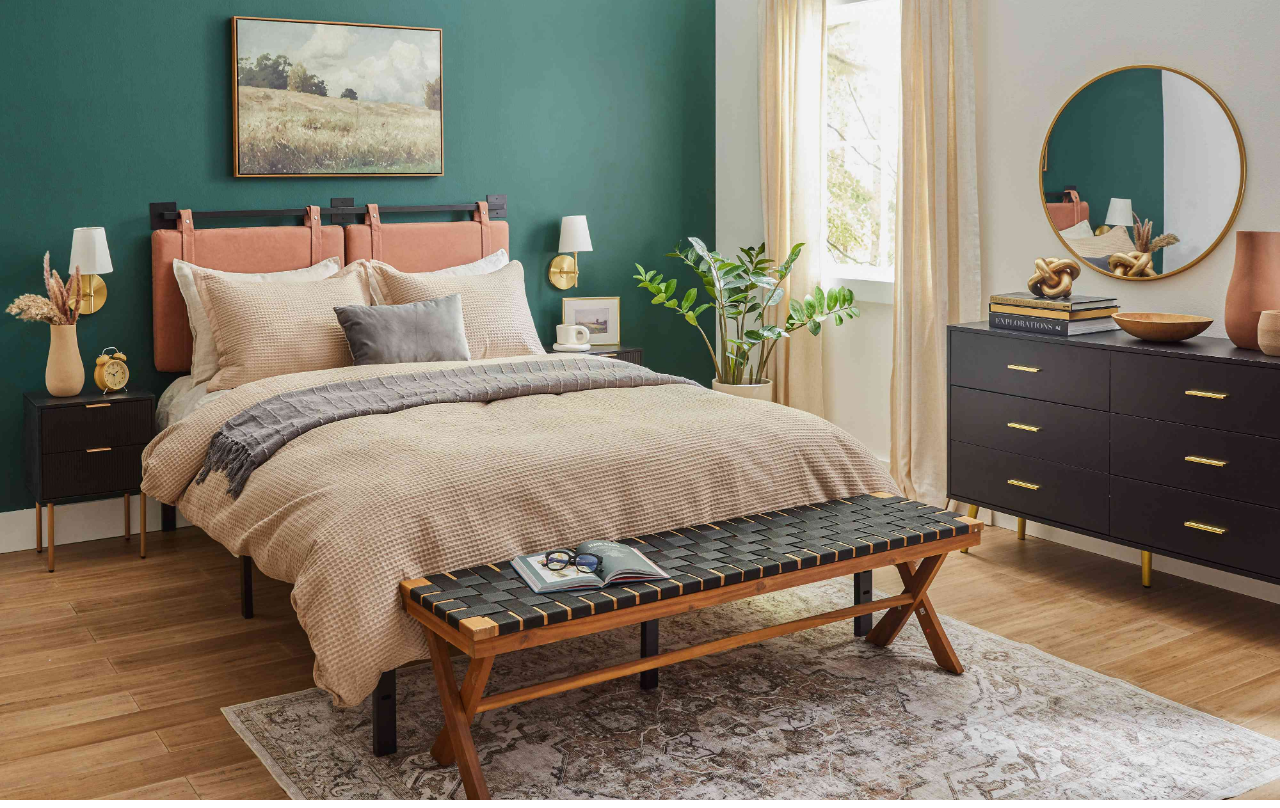
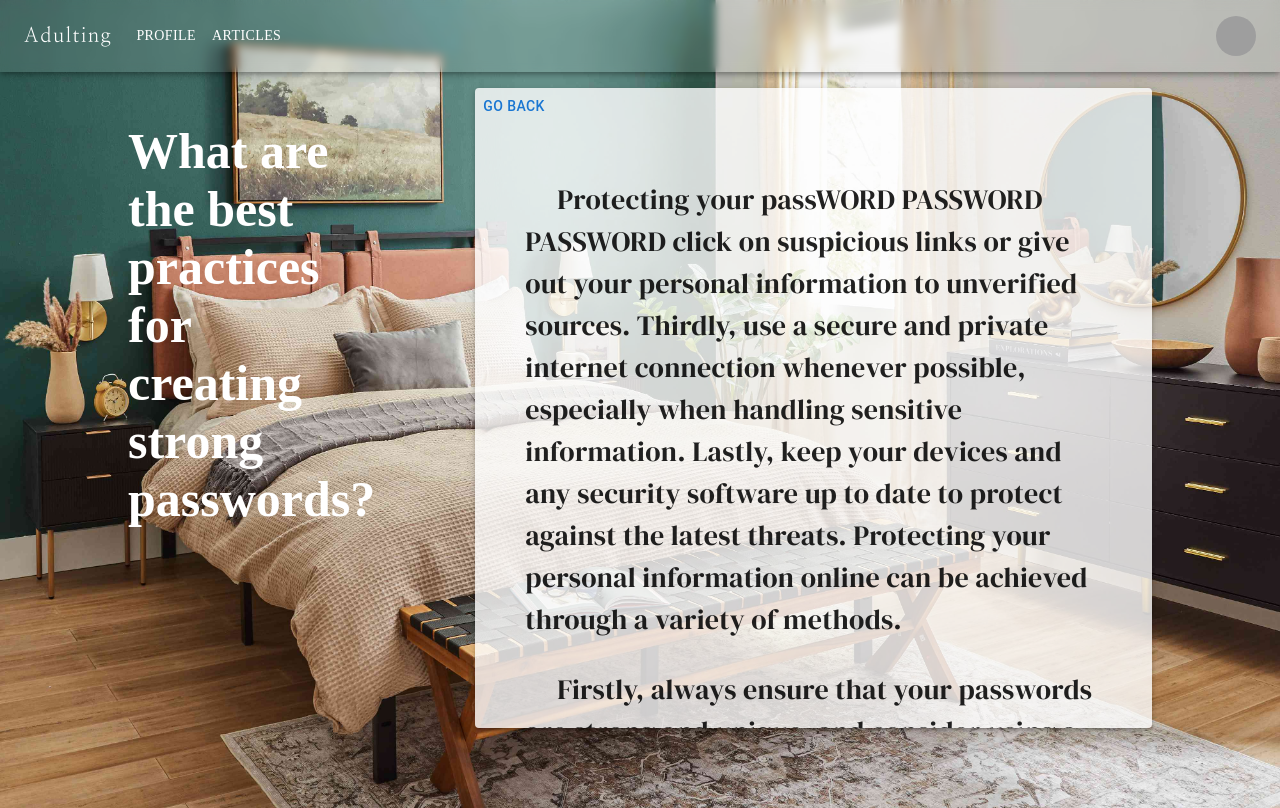
Before and after one commit to CCUE96/Adulting, a React (Vite) app in the folder Frontend/: page /forum/passwords in a window 1280 px wide. Before the commit this address had no page. Built offline with nearby package versions, Linux system fonts and the light colour scheme; grey boxes are pictures that could not be loaded.

Commit message:
created seperate url for each article

```diff
--- a/Frontend/src/components/forum/technology/passwords.jsx
+++ b/Frontend/src/components/forum/technology/passwords.jsx
@@ -1,19 +1,28 @@
 import React from 'react';
-
+import { useNavigate } from 'react-router-dom';
 import Box from '@mui/material/Box';
 import Paper from '@mui/material/Paper';
-import {Typography} from '@mui/material'
+import { Typography, Button } from '@mui/material'
 
-export default function PersonalInfo() {
+export default function Password() {
+
+    const navigate = useNavigate();
+
+    const handleGoBack = () => {
+
+        navigate(-1);
+    };
+
     return (
         <>
             <Box sx={{ display: 'grid', placeItems: 'center', height: '100vh' }}>
                 <Box sx={{ display: 'flex', justifyContent: 'center', width: '80vw', height: '80vh', padding: 2 }}>
-                <h1 style={{ color: 'white', marginRight: '100px', fontSize: '50px'}}> What are the best practices for creating strong passwords?
+                    <h1 style={{ color: 'white', marginRight: '100px', fontSize: '50px' }}> What are the best practices for creating strong passwords?
                     </h1>
-                <Paper elevation={3} sx={{overflowY: 'auto', backgroundColor: 'rgba(255, 255, 255, 0.8)'}}>
+                    <Paper elevation={3} sx={{ overflowY: 'auto', backgroundColor: 'rgba(255, 255, 255, 0.8)' }}>
+                    <Button onClick={handleGoBack}>Go Back</Button>
 
-              < Typography  sx={{paddingLeft: '50px', paddingRight: '50px', paddingTop: '25px', fontSize: '28px', textIndent: '2rem'}}>
+                        < Typography sx={{ paddingLeft: '50px', paddingRight: '50px', paddingTop: '25px', fontSize: '28px', textIndent: '2rem' }}>
                             <p className='dm-serif-display-regular'>
                                 Protecting your passWORD PASSWORD PASSWORD click on suspicious links or give out your personal information to unverified sources.
                                 Thirdly, use a secure and private internet connection whenever possible, especially when handling sensitive information.
@@ -23,7 +32,7 @@ export default function PersonalInfo() {
 
 
                         </Typography>
-                <Typography sx={{paddingLeft: '50px', paddingRight: '50px', fontSize: '28px', textIndent: '2rem'}}>
+                        <Typography sx={{ paddingLeft: '50px', paddingRight: '50px', fontSize: '28px', textIndent: '2rem' }}>
                             <p className='dm-serif-display-regular'>
 
                                 Firstly, always ensure that your passwords are strong and unique, and consider using a password manager to keep track of them.
@@ -41,7 +50,7 @@ export default function PersonalInfo() {
                         </Typography>
 
 
-                <Typography sx={{paddingLeft: '50px', paddingRight: '50px', fontSize: '28px', textIndent: '2rem'}}>
+                        <Typography sx={{ paddingLeft: '50px', paddingRight: '50px', fontSize: '28px', textIndent: '2rem' }}>
                             <p className='dm-serif-display-regular'>
 
                                 Protecting your personal information online can be achieved through a variety of methods.
--- a/Frontend/src/components/forum/technology/personalinfo.jsx
+++ b/Frontend/src/components/forum/technology/personalinfo.jsx
@@ -1,18 +1,27 @@
 import React from 'react';
-
+import { useNavigate } from 'react-router-dom';
 import Box from '@mui/material/Box';
 import Paper from '@mui/material/Paper';
-import {Typography} from '@mui/material'
+import {Button, Typography} from '@mui/material'
 
-export default function PersonalInfo() {
+
+export default function PersonalInfo( ) {
+    const navigate = useNavigate();
+
+    const handleGoBack = () => {
+
+        navigate(-1);
+    };
+
     return (
         <>
             <Box sx={{ display: 'grid', placeItems: 'center', height: '100vh' }}>
                 <Box sx={{ display: 'flex', justifyContent: 'center', width: '80vw', height: '80vh', padding: 2 }}>
-                <h1 style={{ color: 'white', marginRight: '100px', fontSize: '50px'}}>How can I protect my personal information online?</h1>
-                <Paper elevation={3} sx={{overflowY: 'auto', backgroundColor: 'rgba(255, 255, 255, 0.8)'}}>
+                    <h1 style={{ color: 'white', marginRight: '100px', fontSize: '50px' }}>How can I protect my personal information online?</h1>
+                    <Paper elevation={3} sx={{ overflowY: 'auto', backgroundColor: 'rgba(255, 255, 255, 0.8)' }}>
+                    <Button onClick={handleGoBack}>Go Back</Button>
 
-              < Typography  sx={{paddingLeft: '50px', paddingRight: '50px', paddingTop: '25px', fontSize: '28px', textIndent: '2rem'}}>
+                        < Typography sx={{ paddingLeft: '50px', paddingRight: '50px', paddingTop: '25px', fontSize: '28px', textIndent: '2rem' }}>
                             <p className='dm-serif-display-regular'>
                                 Protecting your personal information online can be achieved through a variety of methods.
                                 Firstly, always ensure that your passwords are strong and unique, and consider using a password manager to keep track of them.
@@ -24,7 +33,7 @@ export default function PersonalInfo() {
 
 
                         </Typography>
-                <Typography sx={{paddingLeft: '50px', paddingRight: '50px', fontSize: '28px', textIndent: '2rem'}}>
+                        <Typography sx={{ paddingLeft: '50px', paddingRight: '50px', fontSize: '28px', textIndent: '2rem' }}>
                             <p className='dm-serif-display-regular'>
 
                                 Firstly, always ensure that your passwords are strong and unique, and consider using a password manager to keep track of them.
@@ -42,7 +51,7 @@ export default function PersonalInfo() {
                         </Typography>
 
 
-                <Typography sx={{paddingLeft: '50px', paddingRight: '50px', fontSize: '28px', textIndent: '2rem'}}>
+                        <Typography sx={{ paddingLeft: '50px', paddingRight: '50px', fontSize: '28px', textIndent: '2rem' }}>
                             <p className='dm-serif-display-regular'>
 
                                 Protecting your personal information online can be achieved through a variety of methods.
--- a/Frontend/src/components/home/categories/technology.jsx
+++ b/Frontend/src/components/home/categories/technology.jsx
@@ -1,42 +1,31 @@
+import React from 'react';
 import Box from '@mui/material/Box';
-import Typography from '@mui/material/Typography';
+import Button from '@mui/material/Button';
 import List from '@mui/material/List';
-import ListItem from '@mui/material/ListItem';
-import ListItemText from '@mui/material/ListItemText';
-import {Button} from '@mui/material'
-
+import { Link } from 'react-router-dom';
 
 const questions = [
-    'How can I protect my personal information online?',
-    'What are the best practices for creating strong passwords?',
-    'How can I ensure my home Wi-Fi network is secure?',
-    'What steps can I take to prevent identity theft online?',
-    'How does cloud storage work and is it safe?',
-    'What is two-factor authentication and why is it important?',
-    'How can I keep my children safe online?',
-    'What is the difference between public and private networks?',
-    'How can I tell if an email is a phishing attempt?',
-    'What is the best way to back up my digital files and photos?'
+    { text: 'How can I protect my personal information online?', path: 'personalinfo' },
+    { text: 'What are the best practices for creating strong passwords?', path: 'passwords' },
+    // ... rest of your questions
 ];
 
 export default function TechBox({goBack}) {
-
-
-
-
     return (
         <Box sx={{ display: 'flex', justifyContent: 'space-around', padding: 2, backgroundColor: 'rgba(255, 255, 255, 0.0)', backdropFilter: 'blur(10px)', color: 'white',width: '1136px', height: '322px'}}>
             <Box>
                 <Button onClick={goBack}>Back</Button>
-                    <p style={{textAlign:'center', marginTop: '0px', fontSize: 45, letterSpacing: '0.3px'}}className='dm-serif-display-regular'>TECHNOLOGY</p>
+                <p style={{textAlign:'center', marginTop: '0px', fontSize: 45, letterSpacing: '0.3px'}}className='dm-serif-display-regular'>TECHNOLOGY</p>
                 <List sx={{ maxHeight: '200px', overflow: 'auto', maxWidth:'700px' }}>
                     {questions.map((question, index) => (
-                         <>
-                         <Button sx={{color:'white', textTransform: 'none'}} key={index} style={{ display: 'block', fontSize: 24}}>
-                             {question}
-                         </Button>
-                         <hr/>
-                         </>
+                        <>
+                        <Link to={`/forum/${question.path}`} key={index} style={{textDecoration: 'none'}}>
+                            <Button sx={{color:'white', textTransform: 'none'}} style={{ display: 'block', fontSize: 24}}>
+                                {question.text}
+                            </Button>
+                        </Link>
+                        <hr/>
+                        </>
                     ))}
                 </List>
             </Box>
--- a/Frontend/src/components/home/maincategory.jsx
+++ b/Frontend/src/components/home/maincategory.jsx
@@ -13,6 +13,7 @@ import SelfBox from "./categories/self";
 import NutritionBox from "./categories/nutrition";
 
 
+
 export default function MainCategory() {
     const [showAll, setShowAll] = useState(true);
     const [showFinance, setShowFinance] = useState(false);
@@ -23,6 +24,8 @@ export default function MainCategory() {
     const [showSelf, setShowSelf]  = useState(false)
     const [showNutrition, setShowNutrition]  = useState(false)
     const [showOther, setShowOther]  = useState(false)
+
+
 
     const handleFinanceClick = () => {
         setTimeout(() => {
--- a/Frontend/src/main.jsx
+++ b/Frontend/src/main.jsx
@@ -25,7 +25,7 @@ const router = createBrowserRouter([
         element: <HomePage />
       },
       {
-        path: '/forum',
+        path: '/forum/*',
         element: <ForumPage />
       },
       {
--- a/Frontend/src/pages/forumpage.jsx
+++ b/Frontend/src/pages/forumpage.jsx
@@ -1,11 +1,15 @@
 import React from 'react';
+import { Route, Routes } from 'react-router-dom';
 
-import PersonalInfo from '../components/forum/technology/personalinfo'; // Import the ArticleComponent
+import PersonalInfo from '../components/forum/technology/personalinfo';
+import Password from '../components/forum/technology/passwords';
 
 export default function ForumPage() {
     return (
-
-                    <PersonalInfo/>
-
+        <Routes>
+            <Route path="personalinfo" element={<PersonalInfo/>} />
+            <Route path="passwords" element={<Password/>} />
+            {/* Add more routes as needed */}
+        </Routes>
     );
 }
--- a/Frontend/src/pages/homepage.jsx
+++ b/Frontend/src/pages/homepage.jsx
@@ -1,11 +1,14 @@
 import { useEffect, useRef, useState } from 'react';
 import TitleScreen from "../components/home/titlescreen";
 import MainCategory from "../components/home/maincategory";
+import { useLocation } from 'react-router-dom';
+
 
 export default function HomePage() {
     const mainCategoryRef = useRef(null);
     const [showMain, setShowMain] = useState(false);
     const touchStartY = useRef(0)
+
 
 
     useEffect(() => {
@@ -52,7 +55,7 @@ export default function HomePage() {
         <>
             <TitleScreen />
             <div ref={mainCategoryRef} style={{ display: showMain ? 'block' : 'none' }}>
-                <MainCategory />
+                <MainCategory/>
             </div>
         </>
     );
```
Lines whose indentation alone changed are shown as unchanged.
